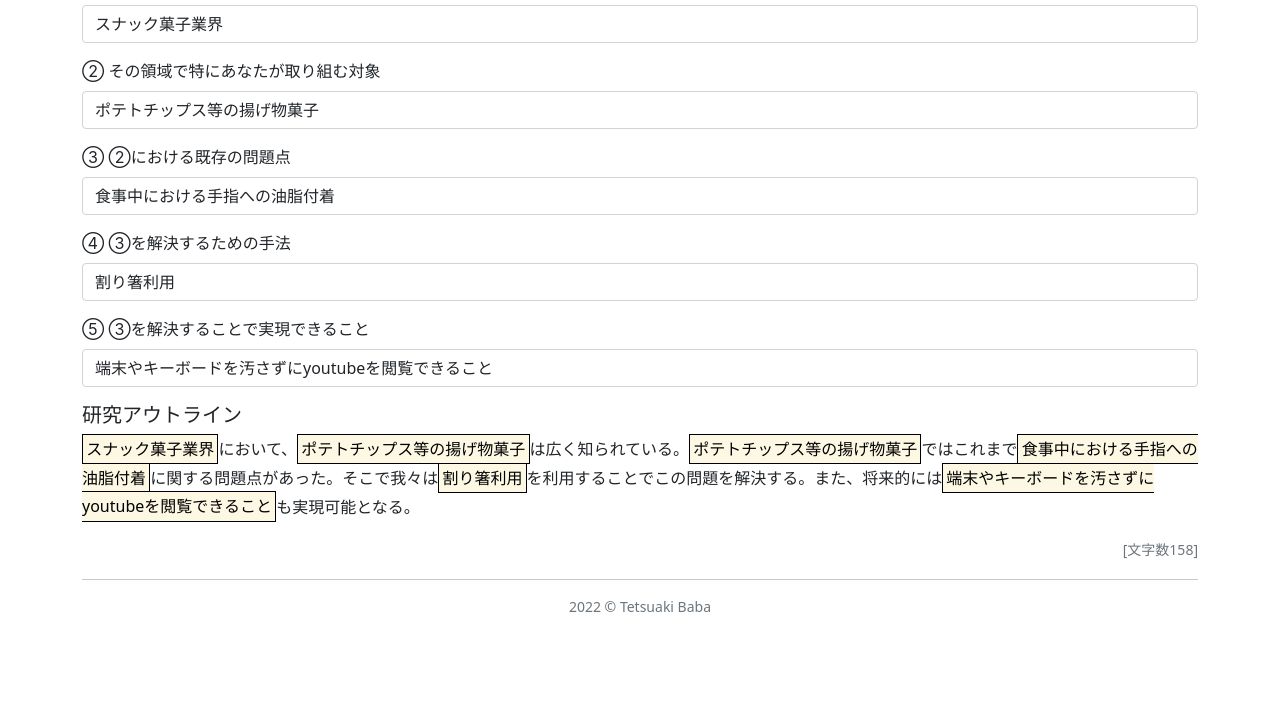
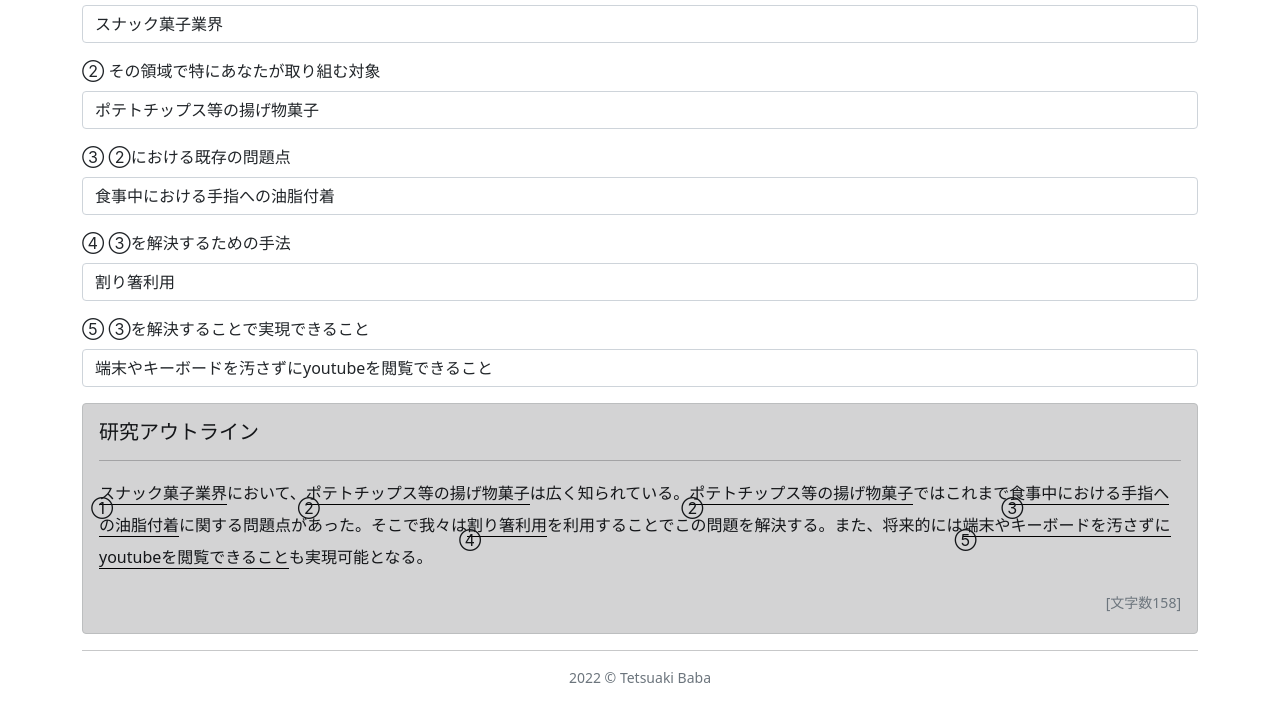
Before and after one commit to TetsuakiBaba/outlinable, a plain HTML site: page index.html in a window 1280 px wide. Shown: the part 83-800 px from the top of the page. Drawn offline with nearby package versions, Linux system fonts and the light colour scheme; a web font is replaced by a local one.

Commit message:
外観修正

```diff
--- a/index.html
+++ b/index.html
@@ -18,15 +18,11 @@
         body {}
 
         p {
-            line-height: 1.8em;
+            line-height: 2.0em;
         }
 
-        mark:before {
-            content: ""
-        }
-
-        mark {
-            border: 1px solid black;
+        box {
+            border-bottom: 1px solid black;
         }
 
         p#moji_count:before {
@@ -35,6 +31,20 @@
 
         p#moji_count:after {
             content: ']';
+        }
+
+        [data-ruby] {
+            position: relative;
+        }
+
+        [data-ruby]::before {
+            content: attr(data-ruby);
+            position: absolute;
+            top: 0.6em;
+            left: -0.5em;
+            right: 0;
+            margin: auto;
+            font-size: 1.0em;
         }
     </style>
     <title>研究骨子ジェネレータ</title>
@@ -67,7 +77,9 @@
             <input type="text" class="form-control" value="端末やキーボードを汚さずにyoutubeを閲覧できること" id="a5" oninput="update();">
         </div>
 
-        <h5>研究アウトライン</h5>
+        <div class="alert alert-dark" role="alert">
+            <h5 class="alert-heading">研究アウトライン</h5>
+            <hr>
             <p id="outline">
                 <script>
                     window.onload = function () {
@@ -81,7 +93,7 @@
                         let a4 = document.querySelector("#a4").value;
                         let a5 = document.querySelector("#a5").value;
 
-                    let = outline = `<mark>${a1}</mark>において、<mark>${a2}</mark>は広く知られている。<mark>${a2}</mark>ではこれまで<mark>${a3}</mark>に関する問題点があった。そこで我々は<mark>${a4}</mark>を利用することでこの問題を解決する。また、将来的には<mark>${a5}</mark>も実現可能となる。`;
+                        let = outline = `<box data-ruby="①">${a1}</box>において、<box data-ruby='②'>${a2}</box>は広く知られている。<box data-ruby='②'>${a2}</box>ではこれまで<box data-ruby='③'>${a3}</box>に関する問題点があった。そこで我々は<box data-ruby='④'>${a4}</box>を利用することでこの問題を解決する。また、将来的には<box data-ruby='⑤'>${a5}</box>も実現可能となる。`;
                         document.querySelector('#outline').innerHTML = outline;
 
                         let no_tag_text = outline.replace(/(<([^>]+)>)/gi, '');
@@ -89,9 +101,9 @@
                     }
                 </script>
             </p>
-        <p id="moji_count" class="text-muted small" style="text-align:right">
+            <p id="moji_count" class="text-muted small" style="text-align:right;padding:0px;margin:0px"></p>
 
-        </p>
+        </div>
 
         <hr>
         <footer class="small text-muted text-center">
```
Lines whose indentation alone changed are shown as unchanged.
